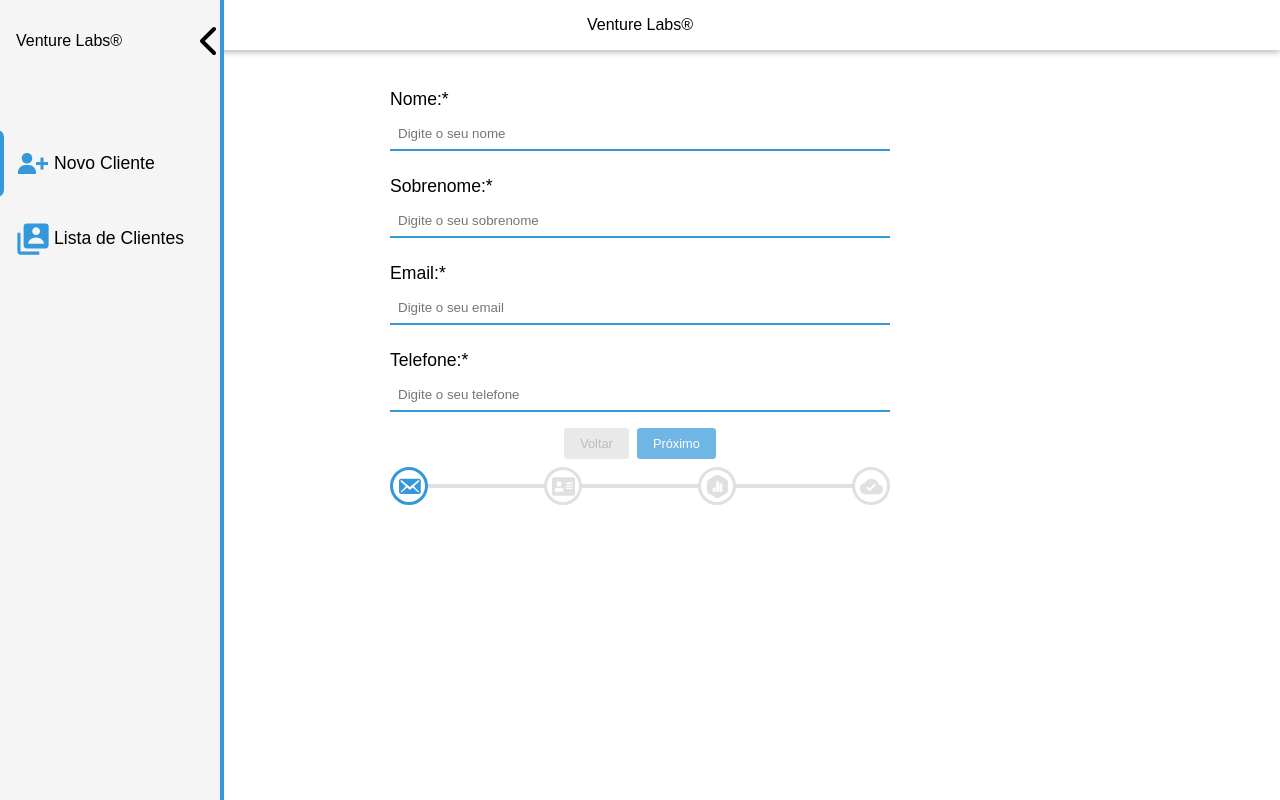
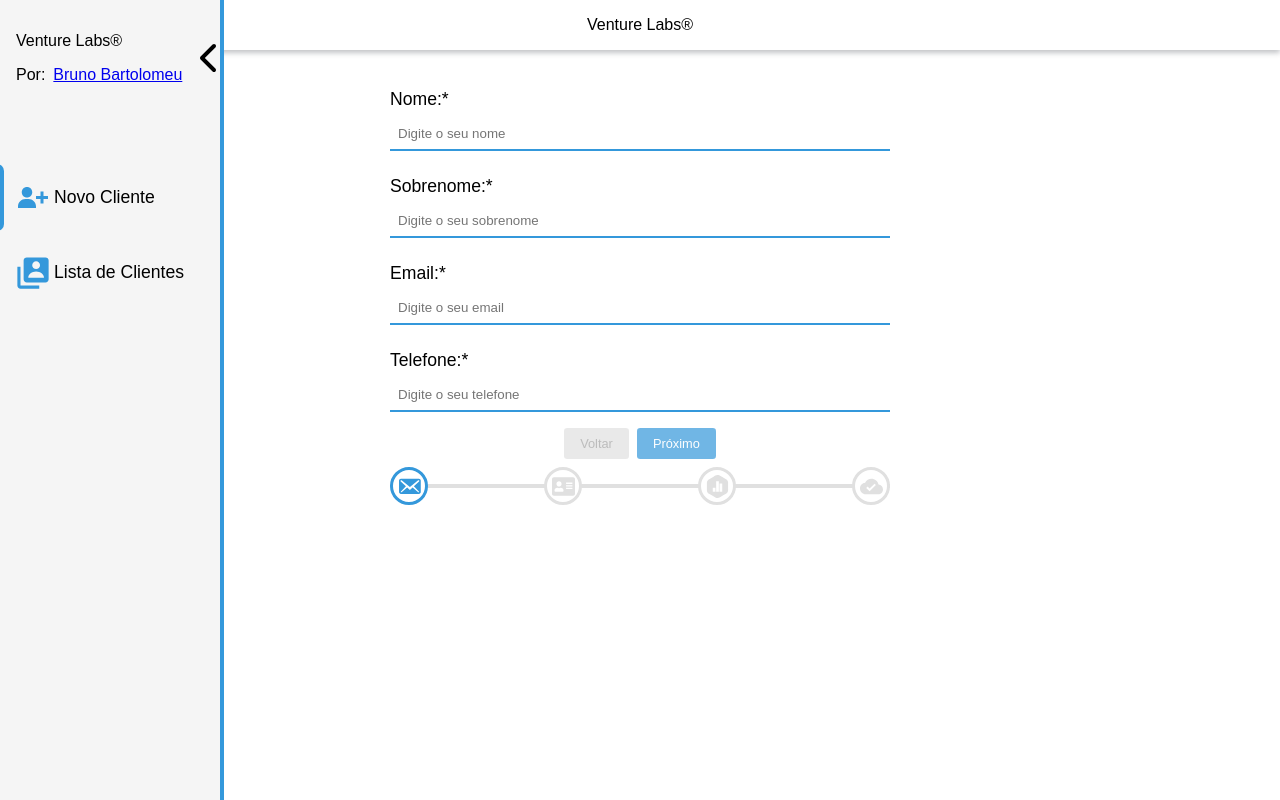
Before and after one commit to BrunoCBart/VentureLabsChallenge, a React (Vite) app: page / in a window 1280 px wide. Built offline with nearby package versions, Linux system fonts and the light colour scheme; a web font is replaced by a local one.

Commit message:
finish: author Bruno Bartolomeu

```diff
--- a/src/components/Menu/Menu.tsx
+++ b/src/components/Menu/Menu.tsx
@@ -22,7 +22,14 @@ function Menu ({ setMenuItem }: {setMenuItem: (e: any) => void}) {
     <section className="ventureLabs-menu">
       <div className="ventureLabs__hero-container">
         <Arrow className="arrow"/>
-        <p>Venture Labs®</p>
+        <div>
+          <p>Venture Labs®</p>
+          <p>Por:
+            <a className="author"
+            href='https://github.com/BrunoCBart'
+             target="blank">Bruno Bartolomeu</a>
+             </p>
+        </div>
       </div>
       <div className="ventureLabs-menu-nav-container">
         <nav className="ventureLabs-menu__nav">
--- a/src/components/Menu/menu.css
+++ b/src/components/Menu/menu.css
@@ -107,3 +107,7 @@
 .ventureLabs__menu--open > .__hero-container > .svg-arrow {
   display: initial;
 }
+
+.author {
+  margin-left: 0.5rem;
+}
```
